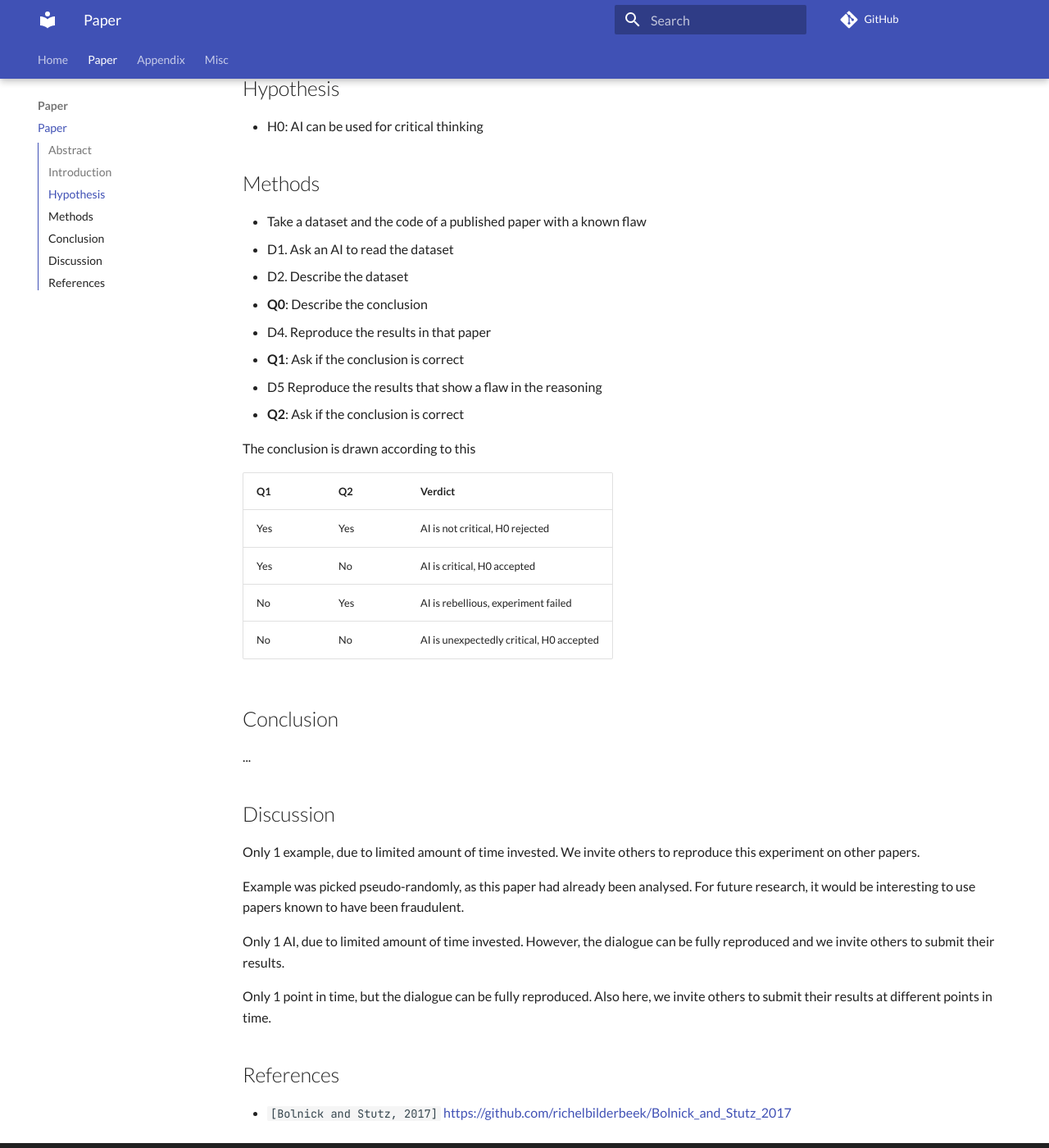
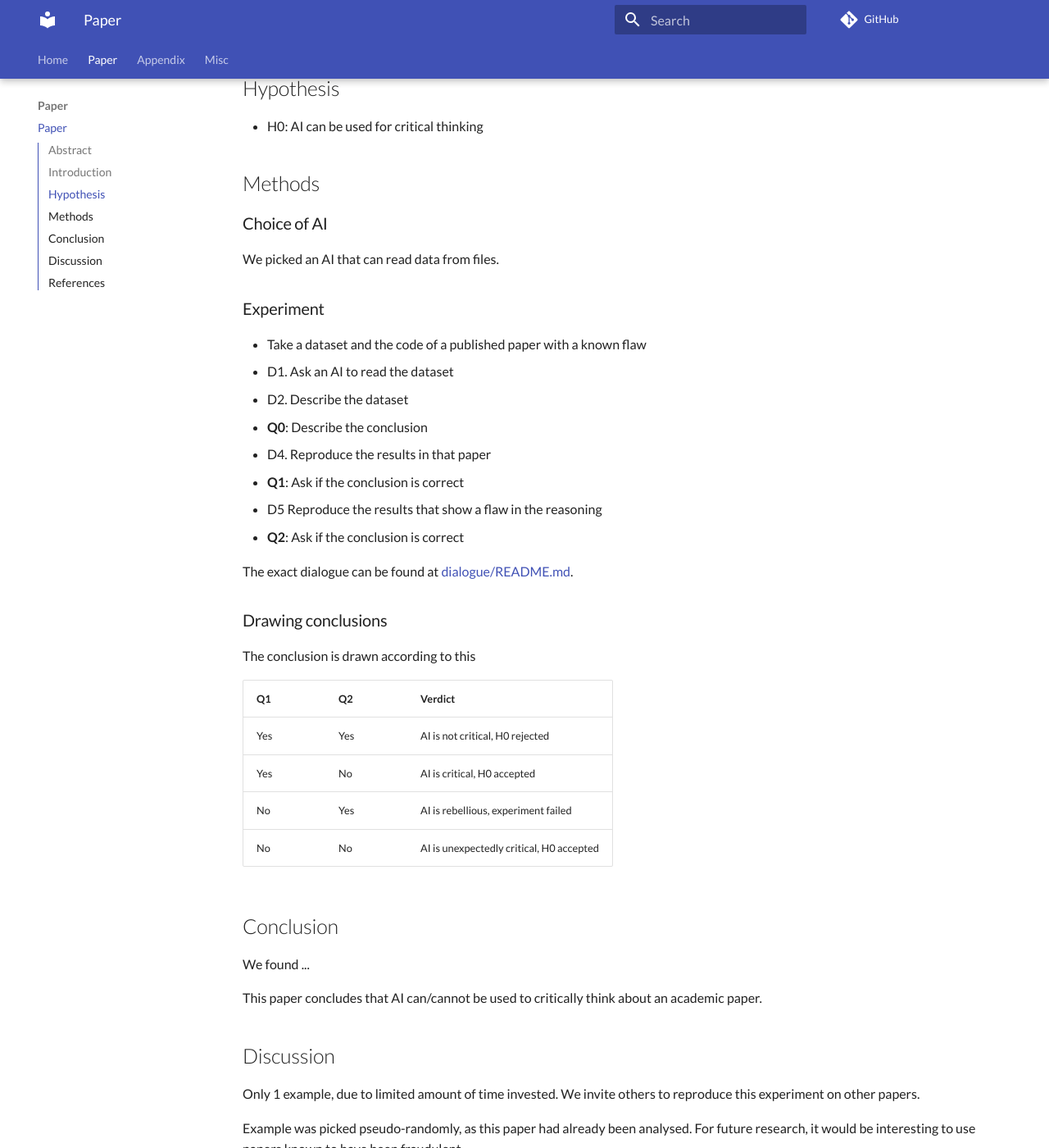
Before and after one commit to richelbilderbeek/paper_critical_ai, an MkDocs documentation site: the page built from docs/paper.md, in a window 1280 px wide and 1400 px high, scrolled down 1081 px. Shown: the whole window at 82% size. Built offline with MkDocs 1.6.1 and Material for MkDocs 9.7.7, drawn with Linux system fonts in a browser that asks for light colours; comment, search, counter and statistics services are not loaded.

Commit message:
Improve paper

```diff
--- a/docs/paper.md
+++ b/docs/paper.md
@@ -55,6 +55,12 @@ Will the AI be able to change its mind?
 
 ## Methods
 
+### Choice of AI
+
+We picked an AI that can read data from files.
+
+### Experiment
+
 - Take a dataset and the code of a published paper with a known flaw
 - D1. Ask an AI to read the dataset
 - D2. Describe the dataset
@@ -63,6 +69,10 @@ Will the AI be able to change its mind?
 - **Q1**: Ask if the conclusion is correct
 - D5 Reproduce the results that show a flaw in the reasoning
 - **Q2**: Ask if the conclusion is correct
+
+The exact dialogue can be found at [dialogue/README.md](dialogue/README.md).
+
+### Drawing conclusions
 
 The conclusion is drawn according to this
 
@@ -75,7 +85,11 @@ No |No |AI is unexpectedly critical, H0 accepted
 
 ## Conclusion
 
-...
+We found ...
+
+This paper concludes that AI can/cannot be
+used to critically think about an academic
+paper.
 
 ## Discussion
 
```
